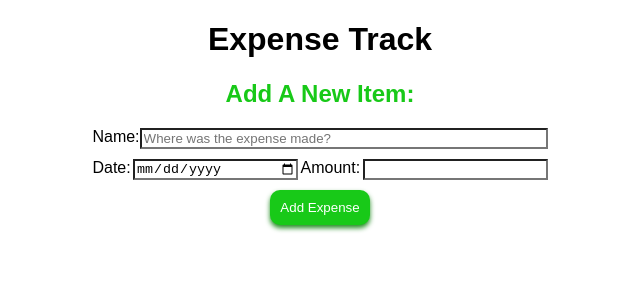
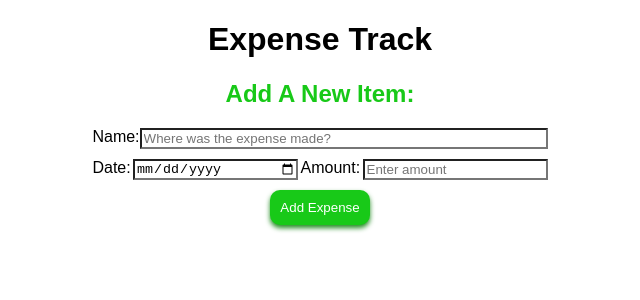
Before and after one commit to alexandrumalinescu/expense_tracker, a React (Create React App) app: page / in a window 1280 px wide. Shown: the top 300 px of the page, without its empty margins (320-960 px from the left). Built offline with nearby package versions, Linux system fonts and the light colour scheme.

Commit message:
Update FormField.js

```diff
--- a/src/components/FormField.js
+++ b/src/components/FormField.js
@@ -1,36 +1,52 @@
 import React, { useState } from "react";
 
 const FormField = () => {
-  const [inputField, setInputField] = useState('');
-  const [inputField2, setInputField2] = useState('');
-  const [inputField3, setInputField3] = useState('');
+  const [value, setInputField] = useState('');
+  const [value2, setInputField2] = useState('');
+  const [value3, setInputField3] = useState('');
+
+
+  const [printData,setPrintdata] = useState([]);
 
   const handleInputs = ()=>{
-    setInputField('');setInputField2('');setInputField3('')
+    const printData = [value,value2,value3];
+    setPrintdata(printData);
+    const divprint=()=>{
+      printData.map(item=><div>{item}</div>)
+
+    }
+    setInputField('');setInputField2('');setInputField3('');
+}
+
+  const handleSubmit = (e)=>{
+      e.preventDefault();
+      handleInputs(printData);
+      console.log(printData)
   }
 
   return (
     <div >
       <form className='form'
-       onSubmit={e=>{e.preventDefault()}}>
+       onSubmit={handleSubmit}>
         <div>
         <div className='text'>
             <div className='inputtext'>Name:
             <input className='nameinput'
                 type='text'
                 placeholder='Where was the expense made?'
-                value={inputField}
+                value={value}
                 onChange={e=>{setInputField(e.target.value)}}/>
             </div>
-
             <div className='dateamount'>
                 <div>Date:</div>
                     <input className='inputDate' type='date'
-                    value={inputField2}
+                    value={value2}
                     onChange={e=>{setInputField2(e.target.value)}}/>
                 <div>Amount:</div>
-                    <input className='inputnumber' type='number'
-                    value={inputField3}
+                    <input className='inputnumber'
+                    placeholder='Enter amount'
+                    type='number'
+                    value={value3}
                     onChange={e=>{setInputField3(e.target.value)}}/>
             </div>
         </div>
@@ -40,7 +56,7 @@ const FormField = () => {
         </div>
       </form>
       <div>
-
+         <div>{printData[0]}</div>
       </div>
     </div>
   );
```
